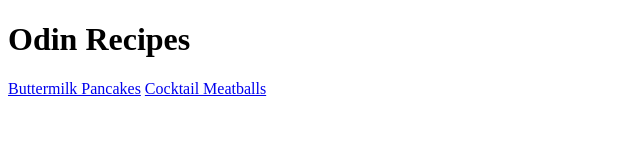
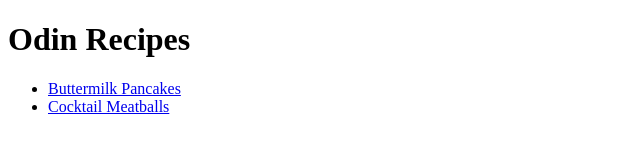
Before and after one commit to GiovanniLeoneOdin/odin-recipes, a plain HTML site: page index.html in a window 1280 px wide. Shown: the whole page, without its empty margins (0-640 px from the left). Drawn offline with Linux system fonts and the light colour scheme.

```diff
--- a/index.html
+++ b/index.html
@@ -7,7 +7,9 @@
 </head>
 <body>
     <h1>Odin Recipes</h1>
-    <a href="recipes/buttermilk_pancakes.html">Buttermilk Pancakes</a>
-    <a href="recipes/cocktail_meatballs.html">Cocktail Meatballs</a>
+    <ul>
+        <li><a href="recipes/buttermilk_pancakes.html">Buttermilk Pancakes</a></li>
+        <li><a href="recipes/cocktail_meatballs.html">Cocktail Meatballs</a></li>
+    </ul>
 </body>
 </html>
```
Also changed, not shown: img/vasilopita.jpg (added).
